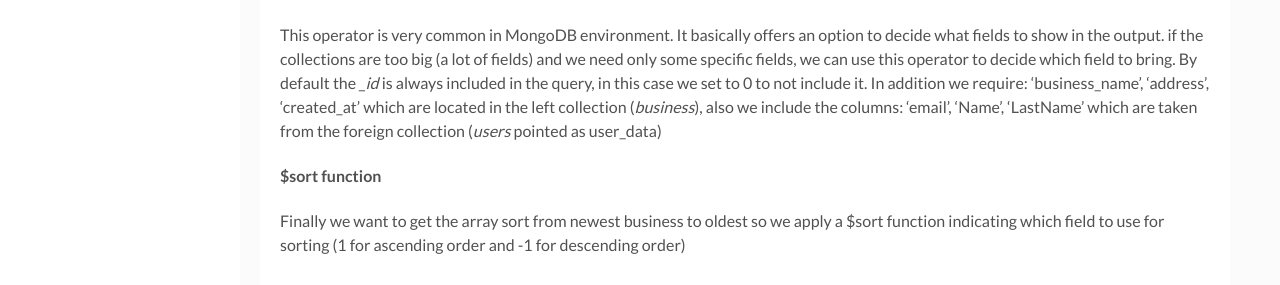
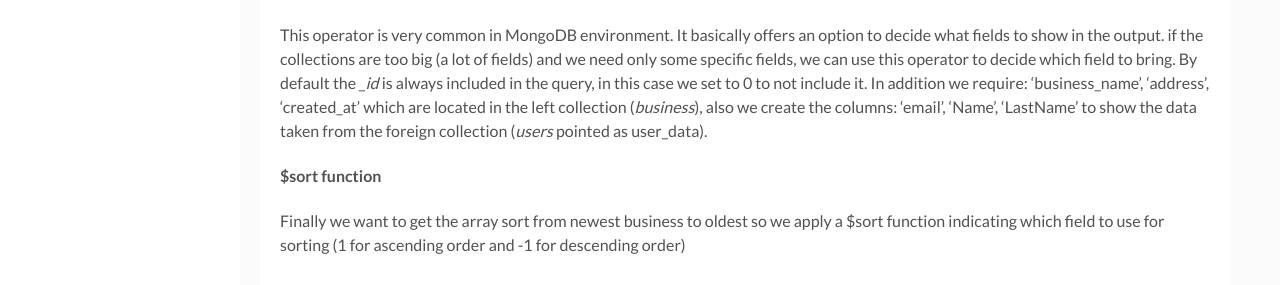
Before and after one commit to joch182/joch182.github.io, a Jekyll site: the page built from _posts/2020-03-15-how-do-joins-like-sql-in-mongodb.markdown, in a window 1280 px wide and 900 px high, scrolled down 3043 px. Shown: the part 472-757 px from the top of the window. Built offline with Jekyll 4.4.1, drawn with Linux system fonts in a browser that asks for light colours; comment, search, counter and statistics services are not loaded.

Commit message:
update post

```diff
--- a/_posts/2020-03-15-how-do-joins-like-sql-in-mongodb.markdown
+++ b/_posts/2020-03-15-how-do-joins-like-sql-in-mongodb.markdown
@@ -125,7 +125,7 @@
 
 #### $project function
 
-This operator is very common in MongoDB environment. It basically offers  an option to decide what fields to show in the output. if the collections are too big (a lot of fields) and we need only some specific fields, we can use this operator to decide which field to bring. By default the *_id* is always included in the query, in this case we set to 0 to not include it. In addition we require: 'business_name', 'address', 'created_at' which are located in the left collection (*business*), also we include the columns: 'email', 'Name', 'LastName' which are taken from the foreign collection (*users* pointed as user_data)
+This operator is very common in MongoDB environment. It basically offers  an option to decide what fields to show in the output. if the collections are too big (a lot of fields) and we need only some specific fields, we can use this operator to decide which field to bring. By default the *_id* is always included in the query, in this case we set to 0 to not include it. In addition we require: 'business_name', 'address', 'created_at' which are located in the left collection (*business*), also we create the columns: 'email', 'Name', 'LastName' to show the data taken from the foreign collection (*users* pointed as user_data).
 
 #### $sort function
 
```
